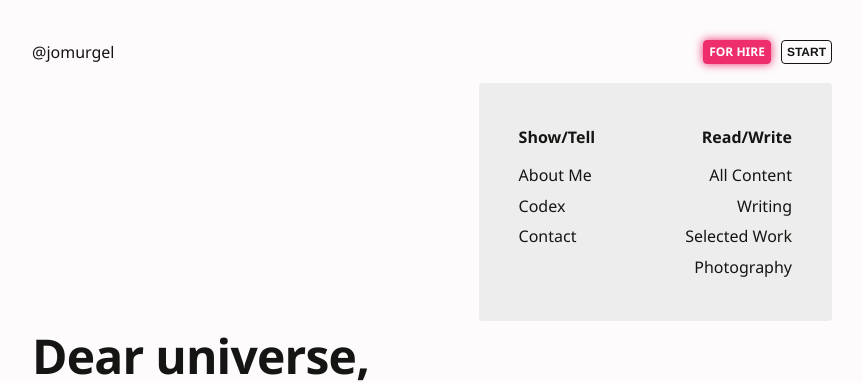
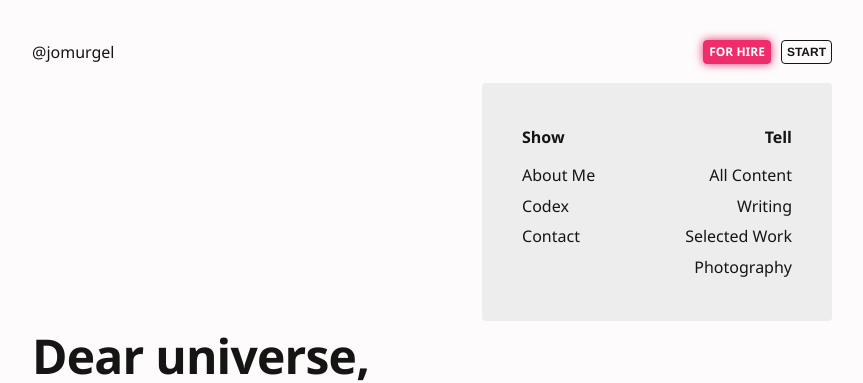
Before and after one commit to jomurgel/jomurgel-learn, a Next.js app: page /blog in a window 1280 px wide. Both pictures are taken after a click on the button "START". Shown: the top 383 px of the page, without its empty margins (208-1071 px from the left). Built offline with nearby package versions, Linux system fonts and the light colour scheme.

Commit message:
Updates components to be typed more completely

```diff
--- a/src/components/Footer/index.tsx
+++ b/src/components/Footer/index.tsx
@@ -1,6 +1,7 @@
 import Link from 'next/link'
+import React from 'react'
 
-const Footer = () => {
+const Footer: React.FC = () => {
   return (
     <footer>
       <div>&copy; 2007-2024 &mdash; Jo Murgel</div>
--- a/src/components/Header/index.tsx
+++ b/src/components/Header/index.tsx
@@ -6,6 +6,7 @@
 // import { useEffect, useState } from 'react'
 // import GradientBackground from '@/components/GradientBackground'
 
+import React from 'react'
 import Link from 'next/link'
 import Nav from '@/components/Nav'
 
@@ -22,7 +23,7 @@ import Nav from '@/components/Nav'
 //   ],
 // }
 
-const Header = () => {
+const Header: React.FC = () => {
   // const pathname = usePathname()
   // const [ currentGradients, setCurrentGradients ] = useState<string[][]>( gradientsMap[pathname] || gradientsMap['/'] )
 
--- a/src/components/Links/index.tsx
+++ b/src/components/Links/index.tsx
@@ -5,44 +5,26 @@ import React from 'react'
 import { usePathname } from 'next/navigation'
 import { LinksProps } from '@/types/links'
 
-export const showLinks = [
-  {
-    title: 'About Me',
-    path: '/about',
-  },
-  {
-    title: 'Codex',
-    path: '/codex',
-  },
-  {
-    title: 'Contact',
-    path: '/contact',
-  },
-]
+interface LinkItem {
+  title: string;
+  path: string;
+}
 
-export const tellLinks = [
-  {
-    title: 'All Content',
-    path: '/blog',
-  },
-  {
-    title: 'Writing',
-    path: '/writing',
-  },
-  {
-    title: 'Selected Work',
-    path: '/work',
-  },
-  {
-    title: 'Photography',
-    path: '/photo',
-  },
-  // @todo: phase2
-  // {
-  //   title: 'Notes & Bookmarks',
-  //   path: '/notes',
-  // },
-]
+export const links: { show: LinkItem[]; tell: LinkItem[] } = {
+  show: [
+    { title: 'About Me', path: '/about' },
+    { title: 'Codex', path: '/codex' },
+    { title: 'Contact', path: '/contact' },
+  ],
+  tell: [
+    { title: 'All Content', path: '/blog' },
+    { title: 'Writing', path: '/writing' },
+    { title: 'Selected Work', path: '/work' },
+    { title: 'Photography', path: '/photo' },
+    // @todo: phase2
+    // { title: 'Notes & Bookmarks', path: '/notes' },
+  ],
+}
 
 const Links: React.FC<LinksProps> = ( { handleClick } ) => {
   const pathName = usePathname()
@@ -55,23 +37,26 @@ const Links: React.FC<LinksProps> = ( { handleClick } ) => {
     window.location.href = href
   }
 
-  /**
-   * @todo: build a nav-item component.
-   */
   return (
     <>
-      <div>
-        <span id="show-tell">Show/Tell</span>
-        <ul aria-labelledby="show-tell">
-          {showLinks.map( ( link ) => <li key={link.title}><Link onClick={() => handleLink( link.path )} href={link.path} className={`${pathName === `${link.path}/` ? 'current' : ''}`}>{link.title}</Link></li> )}
-        </ul>
-      </div>
-      <div>
-        <span id="read-write">Read/Write</span>
-        <ul aria-labelledby="read-write">
-          {tellLinks.map( ( link ) => <li key={link.title}><Link onClick={() => handleLink( link.path )} href={link.path} className={`${pathName === `${link.path}/` ? 'current' : ''}`}>{link.title}</Link></li> )}
-        </ul>
-      </div>
+      {Object.entries( links ).map( ( [ key, linkGroup ] ) => (
+        <div key={key}>
+          <span id={key}>{key.charAt( 0 ).toUpperCase() + key.slice( 1 )}</span>
+          <ul aria-labelledby={`${key}-title`}>
+            {linkGroup.map( ( link ) => (
+              <li key={link.title}>
+                <Link
+                  onClick={() => handleLink( link.path )}
+                  href={link.path}
+                  className={pathName === `${link.path}/` ? 'current' : ''}
+                >
+                  {link.title}
+                </Link>
+              </li>
+            ) )}
+          </ul>
+        </div>
+      ) )}
     </>
   )
 }
--- a/src/components/Nav/index.tsx
+++ b/src/components/Nav/index.tsx
@@ -3,7 +3,7 @@
 import { useEffect, useState } from 'react'
 import Links from '@/components/Links'
 
-const Nav = () => {
+const Nav: React.FC = () => {
   const [ isOpen, setIsOpen ] = useState<boolean>( false )
 
   useEffect( () => {
@@ -13,24 +13,24 @@ const Nav = () => {
       }
     }
 
-    document.addEventListener( 'keydown', handleKeyDown );
+    document.addEventListener( 'keydown', handleKeyDown )
 
-    () => {
+    return () => {
       document.removeEventListener( 'keydown', handleKeyDown )
     }
-  } )
+  }, [] )
 
-  return(
+  return (
     <>
       <button
         aria-expanded={isOpen}
         data-variant="dark"
         className="site-nav-toggle"
-        onClick={() => setIsOpen( !isOpen )}
+        onClick={() => setIsOpen( ( prev ) => !prev )}
       >
         Start
       </button>
-      <nav data-style="plain" className="site-nav">
+      <nav data-style="plain" className={`site-nav ${isOpen ? 'open' : ''}`}>
         <Links handleClick={setIsOpen} />
       </nav>
     </>
--- a/src/components/PostCard/index.tsx
+++ b/src/components/PostCard/index.tsx
@@ -1,44 +1,46 @@
 import Date from '@/components/Date'
 import Image from 'next/image'
 import Link from 'next/link'
-import slugify from 'slugify'
 import { BlogPost } from '@/types/post'
 import { SlugOptions } from '@/lib/api'
 import Tags from '../Tags'
 
-export const CoverImage = ( { image, alt }: { image: string, alt: string } ) => {
-  if ( !image ) {
-    return
+interface CoverImageProps {
+  image: string;
+  alt: string;
 }
+
+const CoverImage: React.FC<CoverImageProps> = ( { image, alt } ) => {
+  if ( !image ) return null
 
   return (
     <div data-image data-type="thumbnail">
       <Image
-        alt={alt ? alt : ''}
+        alt={alt || ''}
         data-type="thumbnail"
         width={600}
         height={400}
-        priority={true}
+        priority
         src={image}
-        style={{
-          width: '100%',
-        }}
+        style={{ width: '100%' }}
       />
     </div>
   )
 }
 
-export const CardRender = ( { type, post }: { type: SlugOptions, post: BlogPost } ) => {
-  switch ( type ) {
-    case SlugOptions.PHOTO:
-      return (
+interface CardRenderProps {
+  type: SlugOptions;
+  post: BlogPost;
+}
+
+const CardRender: React.FC<CardRenderProps> = ( { type, post } ) => {
+  const renderPhotoCard = () => (
     <>
-          {post.coverImage ? (
+      {post.coverImage && (
         <Link href={`/photo/${post.slug}`}>
-              <CoverImage image={post.coverImage || ''} alt={post.coverAlt || ''} />
+          <CoverImage image={post.coverImage} alt={post.coverAlt || ''} />
         </Link>
-          ) : null}
-
+      )}
       <div>
         <header>
           <Date dateString={post.date} />
@@ -46,16 +48,14 @@ export const CardRender = ( { type, post }: { type: SlugOptions, post: BlogPost
             <Link href={`/photo/${post.slug}`}>{post.title}</Link>
           </h2>
         </header>
+        {post.description && <p>{post.description}</p>}
+      </div>
+    </>
+  )
 
-            {post.description ? <p>{post.description}</p> : null}
-          </div></>
-      )
-    case SlugOptions.WORK:
+  const renderWorkCard = () => {
     const title = post.title.split( '/' )
-
-      if ( !post.url ) {
-        return
-      }
+    if ( !post.url ) return null
 
     return (
       <>
@@ -67,24 +67,25 @@ export const CardRender = ( { type, post }: { type: SlugOptions, post: BlogPost
               </Link>
             </h2>
           </header>
-
-            {post.description ? <p>{post.description}</p> : null}
-
+          {post.description && <p>{post.description}</p>}
           <Tags items={post.languages} />
-
-            {post.related ? <Link data-type="related" href={post.related} >Related Post &rarr;</Link> : null}
+          {post.related && (
+            <Link data-type="related" href={post.related}>
+              Related Post &rarr;
+            </Link>
+          )}
         </div>
       </>
     )
-    default:
-      return (
+  }
+
+  const renderDefaultCard = () => (
     <>
-          {post.coverImage ? (
+      {post.coverImage && (
         <Link href={`/blog/${post.slug}`}>
-              <CoverImage image={post.coverImage || ''} alt={post.coverAlt || ''} />
+          <CoverImage image={post.coverImage} alt={post.coverAlt || ''} />
         </Link>
-          ) : null}
-
+      )}
       <div>
         <header>
           <Date dateString={post.date} />
@@ -92,22 +93,30 @@ export const CardRender = ( { type, post }: { type: SlugOptions, post: BlogPost
             <Link href={`/blog/${post.slug}`}>{post.title}</Link>
           </h2>
         </header>
-
-            {post.description ? <p>{post.description}</p> : null}
-
+        {post.description && <p>{post.description}</p>}
         <footer>
           <Tags items={post.tags} linked />
         </footer>
       </div>
     </>
   )
+
+  switch ( type ) {
+    case SlugOptions.PHOTO:
+      return renderPhotoCard()
+    case SlugOptions.WORK:
+      return renderWorkCard()
+    default:
+      return renderDefaultCard()
   }
 }
 
-/**
- * Render a post card for shared content types.
- */
-const PostCard = ( { type, post }: { type: SlugOptions, post: BlogPost } ) => {
+interface PostCardProps {
+  type: SlugOptions;
+  post: BlogPost;
+}
+
+const PostCard: React.FC<PostCardProps> = ( { type, post } ) => {
   return (
     <section data-type={type} key={`${post.subfolder}-${post.slug}`}>
       <CardRender type={type} post={post} />
--- a/src/components/Tags/index.tsx
+++ b/src/components/Tags/index.tsx
@@ -2,43 +2,41 @@ import { FC, ReactElement } from 'react'
 import Link from 'next/link'
 import slugify from 'slugify'
 
-/**
- * Maybe output a list item with a link.
- *
- * @param {string}  item   item name.
- * @param {boolean} linked whether or not to output a link.
- */
-const maybeHasLink = ( item: string, linked: boolean ): ReactElement => {
+interface TagProps {
+  item: string;
+  linked: boolean;
+}
+
+const Tag: FC<TagProps> = ( { item, linked } ) => {
   const itemSlug = slugify( item )
-  if ( ! linked ) {
-    return ( <li data-tag={item} key={`tag-${item}`}>
-      <span>{itemSlug}</span>
-    </li>
-    )
-  } else {
+
   return (
     <li data-tag={item} key={`tag-${item}`}>
+      {linked ? (
         <Link href={`/tag/${itemSlug}/`}>#{itemSlug}</Link>
+      ) : (
+        <span>{itemSlug}</span>
+      )}
     </li>
   )
 }
+
+interface TagsProps {
+  items?: string[];
+  linked?: boolean;
 }
 
-/**
- * @todo: use the component pattern to build outsomething more sustainable.
- */
-const Tags = ( { items, linked = false }: { items: String[] | undefined, linked?: boolean } ): ReactElement | undefined => {
-
-  if ( !items ) {
-    return
+const Tags: FC<TagsProps> = ( { items, linked = false } ): ReactElement | null => {
+  if ( !items || items.length === 0 ) {
+    return null
   }
 
   return (
     <nav data-type="tags">
       <ul>
-        {items.sort().map( ( item ) => {
-          return maybeHasLink( item as string, linked )
-        } )}
+        {items.sort().map( ( item ) => (
+          <Tag key={`tag-${item}`} item={item} linked={linked} />
+        ) )}
       </ul>
     </nav>
   )
--- a/src/components/ThemeProvider/index.tsx
+++ b/src/components/ThemeProvider/index.tsx
@@ -1,24 +1,23 @@
 'use client'
 
-import React, { createContext, useContext, useEffect, useState } from 'react'
+import React, { createContext, useContext, useEffect, useState, ReactNode } from 'react'
 
-const ThemeContext = createContext( {
-  theme: '',
-  setTheme: ( theme: string ) => {},
-} )
+interface ThemeContextType {
+  theme: string;
+  setTheme: ( theme: string ) => void;
+}
+
+const ThemeContext = createContext<ThemeContextType | undefined>( undefined )
 
 /**
- * @todo: setup a better theme handler at the root, or implemented a switcher
- * globally. This currently has a little bit of a flicker still.
+ * ThemeProvider component that manages the application's theme state.
  */
-
-export const ThemeProvider = ( { children }: { children: React.ReactNode } ) => {
-  const [ theme, setTheme ] = useState( '' )
+export const ThemeProvider: React.FC<{ children: ReactNode }> = ( { children } ) => {
+  const [ theme, setTheme ] = useState<string>( '' )
 
   useEffect( () => {
     document.documentElement.setAttribute( 'data-theme', theme || '' )
 
-    // Cleanup function to remove the attribute when the component unmounts
     return () => {
       document.documentElement.removeAttribute( 'data-theme' )
     }
@@ -31,4 +30,13 @@ export const ThemeProvider = ( { children }: { children: React.ReactNode } ) =>
   )
 }
 
-export const useTheme = () => useContext( ThemeContext )
+/**
+ * Custom hook to use the ThemeContext.
+ */
+export const useTheme = (): ThemeContextType => {
+  const context = useContext( ThemeContext )
+  if ( context === undefined ) {
+    throw new Error( 'useTheme must be used within a ThemeProvider' )
+  }
+  return context
+}
```
Also changed, not shown: src/components/SinglePost/index.tsx (+25 -25 lines), src/components/SocialShare/index.tsx (+6 -1 lines). Lines whose indentation alone changed are shown as unchanged.
